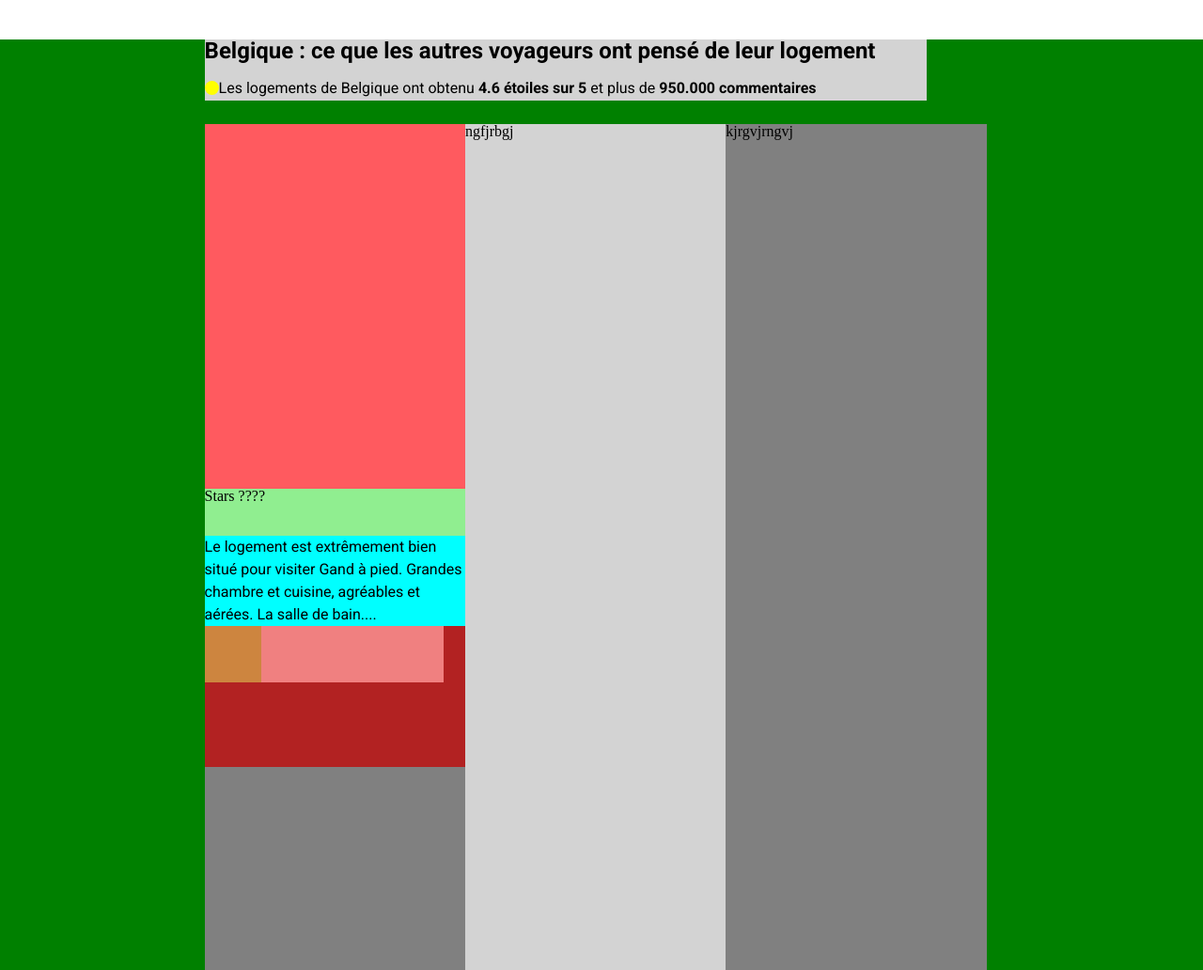
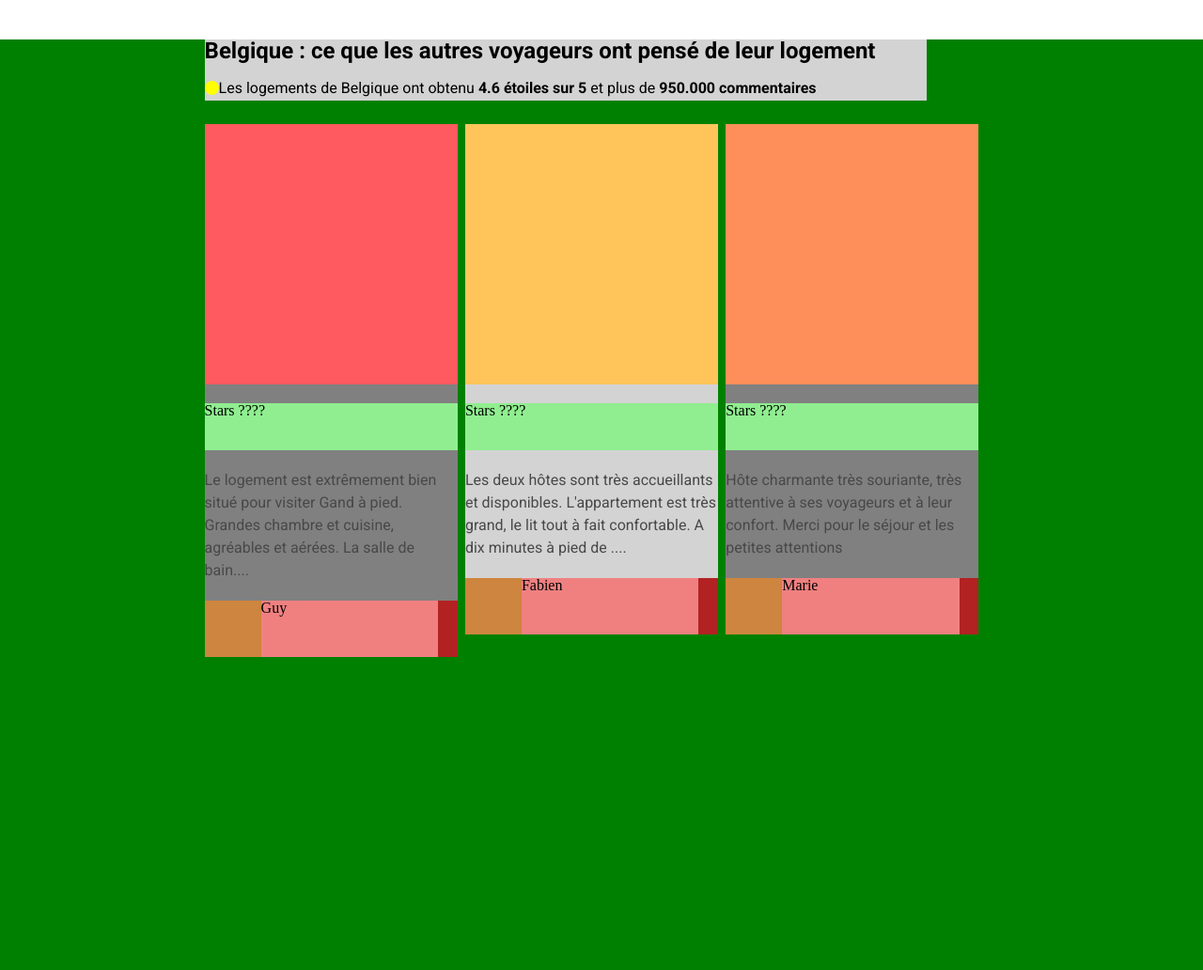
Before and after one commit to Moise-code/airbnb, a plain HTML site: page index.html in a window 1280 px wide. Shown: the part 860-1892 px from the top of the page at 94% size. Drawn offline with Linux system fonts and the light colour scheme.

Commit message:
modification de la 1ère section Html/css

```diff
--- a/index.html
+++ b/index.html
@@ -110,15 +110,47 @@
                     </div>
                     <div id="persona">
                         <div class="photo"></div>
-                        <div class="nom"></div>
+                        <div class="nom">Guy</div>
                     </div>
                 </div>
 
                 <!--div 2 hotes-->
-                <div id="hotes">ngfjrbgj</div>
+                <div id="hotes">
+                    <div id="hoteimg"></div>
+                    <div id="star">Stars ????</div>
+                    <div id="comments">
+                        <p class="comms">
+                            Les deux hôtes sont très accueillants et disponibles.
+                            L'appartement est très grand, le lit tout à fait confortable.
+                            A dix minutes à pied de ....
+                        </p>
+                    </div>
+                    <div id="personas">
+                        <div class="photos"></div>
+                        <div class="noms">Fabien</div>
+                    </div>
+
+                </div>
+
 
                 <!--div 3 confort-->
-                <div id="confort">kjrgvjrngvj</div>
+                <div id="confort">
+                    <div id="confortimg"></div>
+                    <div id="confortstar">Stars ????</div>
+                    <div id="commentconf">
+                        <p class="comconfort">
+                            Hôte charmante très souriante, très attentive à ses voyageurs et à
+                            leur confort. Merci pour le séjour et les petites attentions
+
+                        </p>
+                    </div>
+                    <div id="personaconf">
+                        <div class="photoconf"></div>
+                        <div class="confnom">Marie</div>
+                    </div>
+
+                </div>
+
             </div>
         </section>
 
--- a/styles.css
+++ b/styles.css
@@ -318,36 +318,41 @@
 /*Section belgique-3 Div pour les commentaires sur les apparts*/
 #rbnb #belgique #biens{
     width: 65%;
-    height: 900px;
+    height: 609px;
     margin-left: 17%;
-    background-color: #ff5a5f;
+
 
 }
 
 /*Div studio-img div-text-stars-comments-personna et noms*/
 #rbnb #belgique #biens #studio{
-    width: 33.333%;
-    height: 900px;
+    width: 32.333%;
+    height: 519px;
     background-color: gray;
+    margin-right: 1%;
     float: left;
 }
 
 #belgique #biens #studio #limage{
         width: 100%;
-        height: 388.22px;
+        height: 277.22px;
         background-color: #ff5a5f;
+        margin-bottom: 20px;
 }
 
 #belgique #biens #studio #stars{
     width: 100%;
     height: 50px;
+    margin-bottom: 20px;
+
     background-color: lightgreen;
 }
 
 #belgique #biens #studio #comment{
     width: 100%;
     height: auto;
-    background-color: aqua;
+    margin-bottom: 20px;
+
 }
 
 #belgique #biens #studio #comment .comm{
@@ -355,11 +360,12 @@
     font-size: 16px;
     font-weight: 400;
     line-height: 1.5;
+    color: #484848;
 }
 
 #belgique #biens #studio #persona{
     width: 100%;
-    height: 150px;
+    height: 60px;
     background-color: firebrick;
 }
 
@@ -377,19 +383,122 @@
     float: left;
 }
 
+/*Div hotes-img div-text-star-comment-personnas et noms*/
+#rbnb #belgique #biens #hotes{
+    width: 32.333%;
+    height: 519px;
+    margin-bottom: 20px;
 
-
-
-#rbnb #belgique #biens #hotes{
-    width: 33.333%;
-    height: 900px;
     background-color: lightgray;
     float: left;
 }
 
+
+#belgique #biens #hotes #hoteimg{
+        width: 100%;
+        height: 277.22px;
+        margin-bottom: 20px;
+        background-color: #ffc55a;
+}
+
+#belgique #biens #hotes #star{
+    width: 100%;
+    height: 50px;
+    margin-bottom: 20px;
+    background-color: lightgreen;
+}
+
+#belgique #biens #hotes #comments{
+    width: 100%;
+    height: auto;
+    margin-bottom: 20px;
+
+}
+
+#belgique #biens #hotes #comments .comms{
+    font-family: 'Roboto', sans-serif;
+    font-size: 16px;
+    font-weight: 400;
+    line-height: 1.5;
+    color: #484848;
+}
+
+#belgique #biens #hotes #personas{
+    width: 100%;
+    height: 60px;
+    background-color: firebrick;
+}
+
+#belgique #biens #hotes #personas .photos{
+    width: 60px;
+    height: 60px;
+    background-color: peru;
+    float: left;
+}
+
+#belgique #biens #hotes #personas .noms{
+    width: 70%;
+    height: 60px;
+    background-color: lightcoral;
+    float: left;
+}
+
+
+/*Div confort-img div-text-stars-comments-personna et noms*/
 #rbnb #belgique #biens #confort{
-    width: 33.333%;
-    height: 900px;
+    width: 32.333%;
+    height: 519px;
+    margin-left: 1%;
     background-color: gray;
     float: left;
 }
+
+
+#belgique #biens #confort #confortimg{
+        width: 100%;
+        height: 277.22px;
+        margin-bottom: 20px;
+        background-color: #ff8f5a;
+}
+
+#belgique #biens #confort #confortstar{
+    width: 100%;
+    height: 50px;
+    margin-bottom: 20px;
+    background-color: lightgreen;
+}
+
+#belgique #biens #confort #commentconf{
+    width: 100%;
+    height: auto;
+    margin-bottom: 20px;
+
+}
+
+#belgique #biens #confort #commentconf .comconfort{
+    font-family: 'Roboto', sans-serif;
+    font-size: 16px;
+    font-weight: 400;
+    line-height: 1.5;
+    color: #484848;
+}
+
+#belgique #biens #confort #personaconf{
+    width: 100%;
+    height: 60px;
+    background-color: firebrick;
+}
+
+#belgique #biens #confort #personaconf .photoconf{
+    width: 60px;
+    height: 60px;
+    background-color: peru;
+    float: left;
+}
+
+#belgique #biens #confort #personaconf .confnom{
+    width: 70%;
+    height: 60px;
+    background-color: lightcoral;
+    float: left;
+}
```
